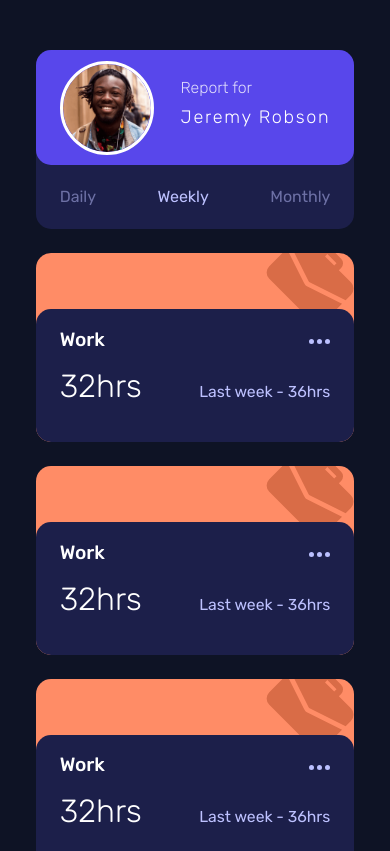
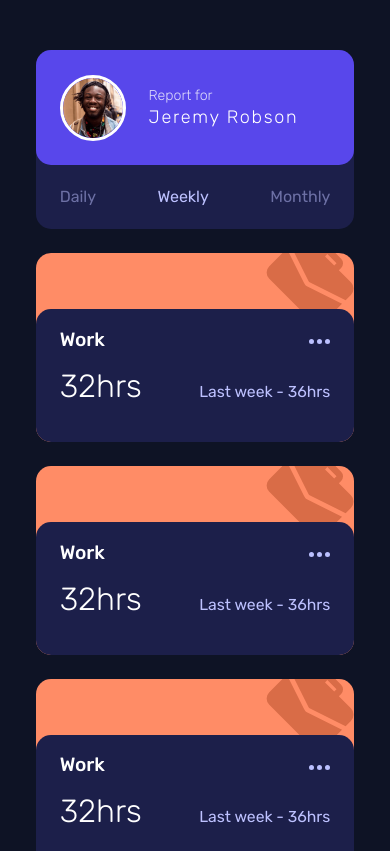
Before and after one commit to lucasmelosilva/Frontend-Mentor-Time-tracking-dashboard, a plain HTML site: page index.html in a window 390 px wide. Shown: the top 851 px of the page. Drawn offline with Linux system fonts and the light colour scheme.

```diff
--- a/sass/user/user-header.scss
+++ b/sass/user/user-header.scss
@@ -5,13 +5,13 @@
   width: 100%;
   height: 65%;
   background: $primary-blue;
-}
 
-.user-image {
-  width: 88px;
-  height: 88px;
-  border-radius: 50%;
-  border: 3px solid #fff;
+  .user-image {
+    width: 88px;
+    height: 88px;
+    border-radius: 50%;
+    border: 3px solid #fff;
+  }
 }
 
 .user {
@@ -23,7 +23,7 @@
   margin-top: 5rem;
 
   span {
-    font-size: .959rem;
+    font-size: 0.959rem;
     line-height: 1.2rem;
     font-weight: 300;
     opacity: 0.8;
@@ -45,18 +45,25 @@
     flex-direction: row;
     align-items: center;
     justify-content: space-between;
+
+    .user-image {
+      width: 60px;
+      height: 60px;
+    }
   }
   .user-information {
     margin-top: 0;
+    margin-right: 2rem;
 
     span {
-      font-size: 0.989rem;
+      font-size: 0.886rem;
     }
 
     .user-name {
       margin: 0;
       font-size: 18px;
       font-weight: 300;
+      line-height: 1.5rem;
     }
   }
 }
```
Also changed, not shown: css/style.css, 1 other file.
